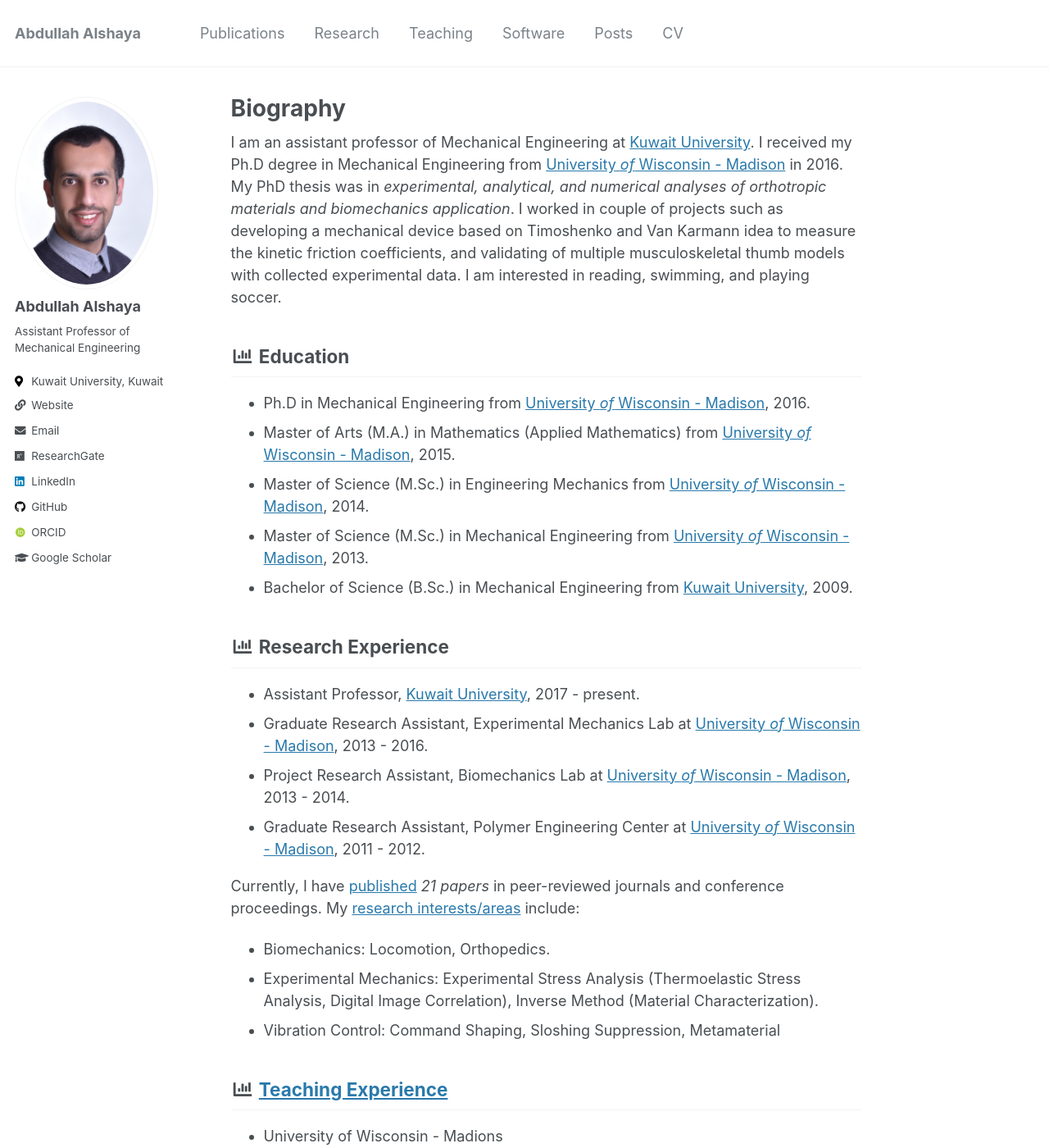
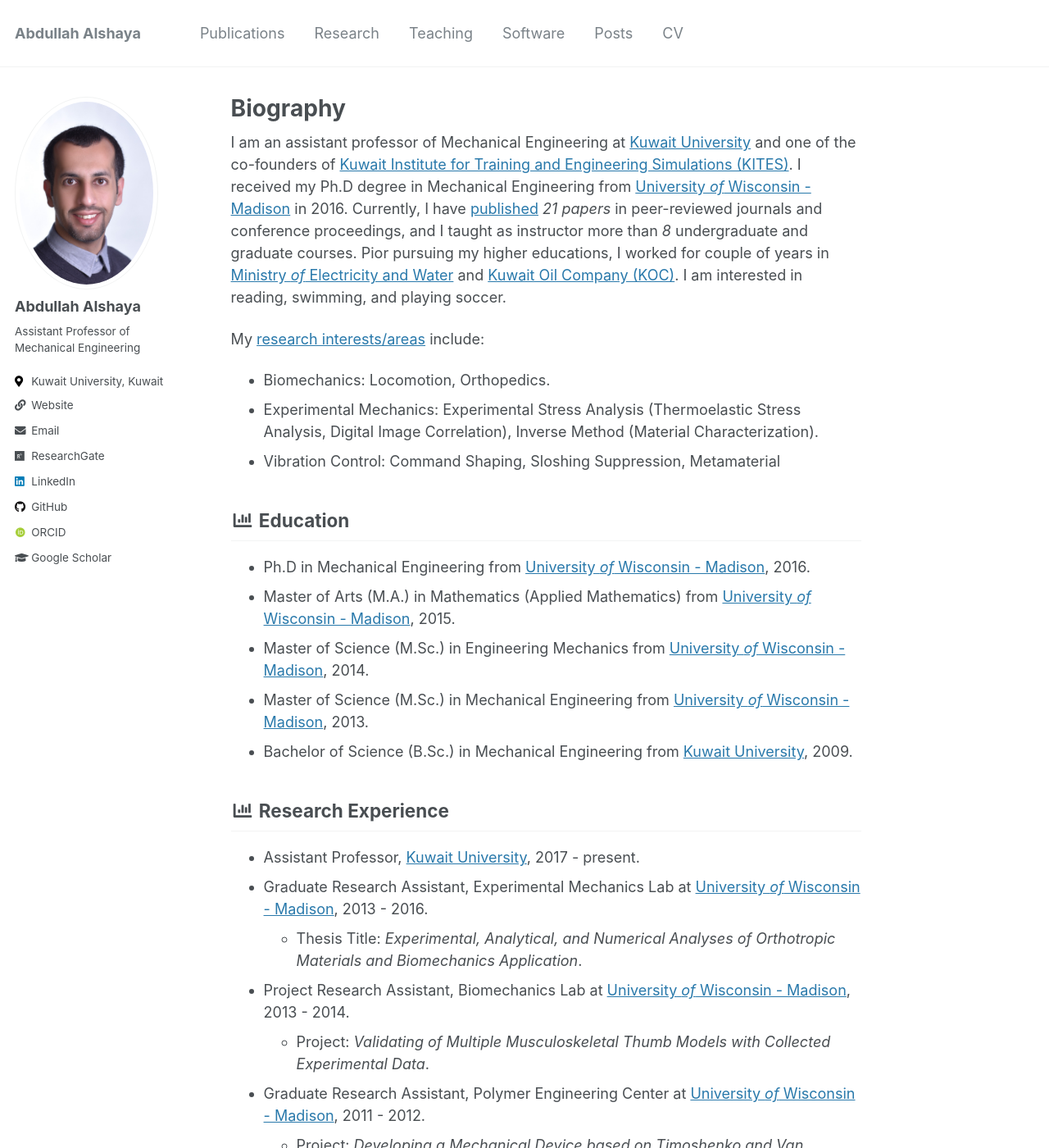
Before and after one commit to abdullah-alshaye/abdullah, a Jekyll site: the page built from _pages/about.md, in a window 1280 px wide and 1400 px high. Shown: the whole window at 82% size. Built offline with Jekyll 4.4.1, drawn with Linux system fonts in a browser that asks for light colours; some web fonts are replaced; some of the changed text lies outside the part shown.

Commit message:
update about

```diff
--- a/_pages/about.md
+++ b/_pages/about.md
@@ -8,7 +8,12 @@ redirect_from:
   - /about.html
 ---
 
-I am an assistant professor of Mechanical Engineering at [Kuwait University](http://kuweb.ku.edu.kw/ku/index.htm). I received my Ph.D degree in Mechanical Engineering from [University *of* Wisconsin - Madison](https://www.wisc.edu/) in 2016. My PhD thesis was in *experimental, analytical, and numerical analyses of orthotropic materials and biomechanics application*. I worked in couple of projects such as developing a mechanical device based on Timoshenko and Van Karmann idea to measure the kinetic friction coefficients, and validating of multiple musculoskeletal thumb models with collected experimental data. I am interested in reading, swimming, and playing soccer.
+I am an assistant professor of Mechanical Engineering at [Kuwait University](http://kuweb.ku.edu.kw/ku/index.htm) and one of the co-founders of [Kuwait Institute for Training and Engineering Simulations (KITES)](http://kites-kw.com/en/). I received my Ph.D degree in Mechanical Engineering from [University *of* Wisconsin - Madison](https://www.wisc.edu/) in 2016. Currently, I have [published](publications) *21 papers* in peer-reviewed journals and conference proceedings, and I taught as instructor more than *8* undergraduate and graduate courses. Pior pursuing my higher educations, I worked for couple of years in [Ministry *of* Electricity and Water](https://www.mew.gov.kw/en/) and [Kuwait Oil Company (KOC)](https://www.kockw.com/sites/EN/Pages/Default.aspx). I am interested in reading, swimming, and playing soccer.
+
+My [research interests/areas](research) include:
+- Biomechanics: Locomotion, Orthopedics.
+- Experimental Mechanics: Experimental Stress Analysis (Thermoelastic Stress Analysis, Digital Image Correlation), Inverse Method (Material Characterization).
+- Vibration Control: Command Shaping, Sloshing Suppression, Metamaterial
 
 ## <i class="fas fa-fw fa-chart-bar" aria-hidden="true"></i> Education
 {: #Education }
@@ -22,13 +27,11 @@ I am an assistant professor of Mechanical Engineering at [Kuwait University](htt
 {: #Research_Experience }
 - Assistant Professor, [Kuwait University](http://kuweb.ku.edu.kw/ku/index.htm), 2017 - present.
 - Graduate Research Assistant, Experimental Mechanics Lab at [University *of* Wisconsin - Madison](https://www.wisc.edu/), 2013 - 2016.
+  - Thesis Title: *Experimental, Analytical, and Numerical Analyses of Orthotropic Materials and Biomechanics Application*.
 - Project Research Assistant, Biomechanics Lab at [University *of* Wisconsin - Madison](https://www.wisc.edu/), 2013 - 2014.
+  - Project: *Validating of Multiple Musculoskeletal Thumb Models with Collected Experimental Data*.
 - Graduate Research Assistant, Polymer Engineering Center at [University *of* Wisconsin - Madison](https://www.wisc.edu/), 2011 - 2012.
-
-Currently, I have [published](publications) *21 papers* in peer-reviewed journals and conference proceedings. My [research interests/areas](research) include:
-- Biomechanics: Locomotion, Orthopedics.
-- Experimental Mechanics: Experimental Stress Analysis (Thermoelastic Stress Analysis, Digital Image Correlation), Inverse Method (Material Characterization).
-- Vibration Control: Command Shaping, Sloshing Suppression, Metamaterial
+  - Project: *Developing a Mechanical Device based on Timoshenko and Van Karmann Idea to Measure Kinetic Friction Coefficients*.
 
 ## <i class="fas fa-fw fa-chart-bar" aria-hidden="true"></i> [Teaching Experience](teaching)
 {: #Teaching }
```
